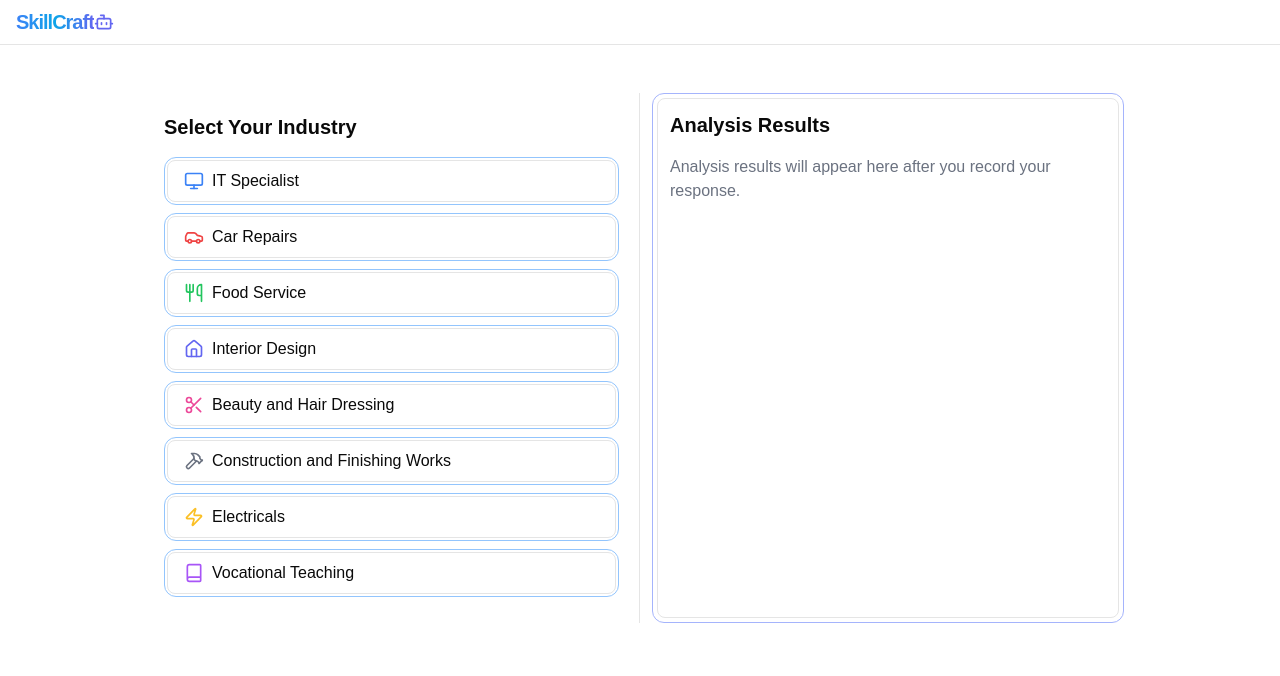
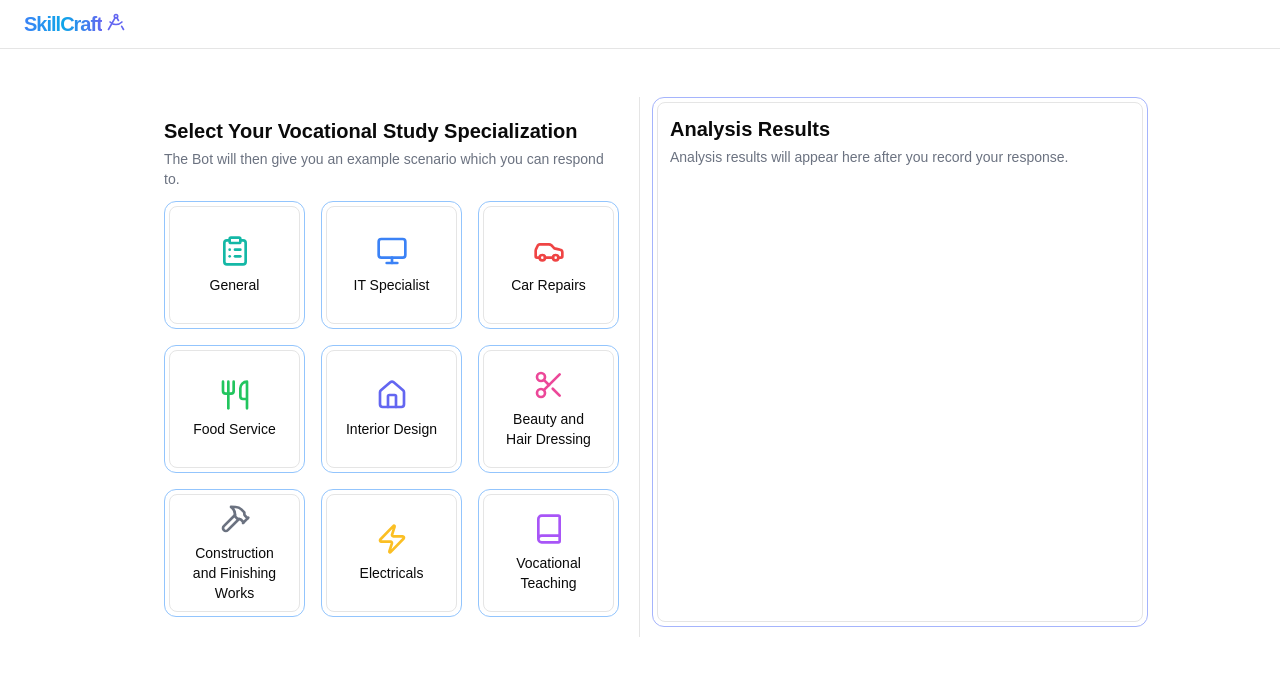
Before and after one commit to bashybaranaba/skillcraft, a Next.js app: page / in a window 1280 px wide. Shown: the top 676 px of the page. Built offline with nearby package versions, Linux system fonts and the light colour scheme.

Commit message:
feat: more ui changes

```diff
--- a/app/api/llm/scenario/route.ts
+++ b/app/api/llm/scenario/route.ts
@@ -16,7 +16,7 @@ You are a creative assistant that generates simple scenarios for vocational stud
 
         Industry: ${industry}
 
-Generate a concise scenario (max 100 words) that is relevant to the industry and can help assess the following soft skills:
+        Generate a concise and simple scenario with a single matter (max 100 words) that is relevant to the industry and can help assess the following soft skills:
         - Communication
         - Social Intelligence
         - Problem-Solving
--- a/app/page.tsx
+++ b/app/page.tsx
@@ -1,16 +1,16 @@
 import Image from "next/image";
 import AudioRecorder from "@/components/audio/AudioRecorder";
-import { Bot } from "lucide-react";
+import { DraftingCompass } from "lucide-react";
 
 export default function Home() {
   return (
     <div>
-      <div className="border-b p-3 px-4">
+      <div className="border-b p-3 px-6">
         <div className="flex items-center">
           <p className=" pointer-events-none whitespace-pre-wrap bg-gradient-to-r from-blue-500 via-sky-500 to-indigo-500 bg-clip-text text-center text-xl font-bold leading-none tracking-tighter text-transparent">
             SkillCraft
           </p>
-          <Bot className="h-5 w-5 text-indigo-500" />
+          <DraftingCompass className="h-5 w-5 ml-1 mb-1 text-indigo-500" />
         </div>
       </div>
       <div className="flex flex-col items-center w-full justify-items-center">
--- a/components/audio/AudioRecorder.tsx
+++ b/components/audio/AudioRecorder.tsx
@@ -224,7 +224,17 @@ const AudioRecorder: React.FC = () => {
             <IndustrySelector onSelect={handleIndustrySelect} />
           )}
 
-          {loadingScenario && <Loader2 className="h-6 w-6 animate-spin" />}
+          {loadingScenario && (
+            <div className="flex flex-col items-center justify-center">
+              <Loader2 className="h-8 w-8 animate-spin text-indigo-500" />
+              <p className="text-gray-500 text-lg mt-2">
+                Generating scenario...
+              </p>
+              <p className="text-gray-500 text-sm mt-1">
+                Prepare to respond to scenario by recording your audio
+              </p>
+            </div>
+          )}
 
           {selectedIndustry && scenario && scenarioAudio && (
             <div className="p-2">
@@ -278,9 +288,9 @@ const AudioRecorder: React.FC = () => {
       </div>
 
       {/* Right Side */}
-      <div className="col-span-12 lg:col-span-6 p-1 mx-3 border border-indigo-300 rounded-xl h-[530px]">
+      <div className="col-span-12 lg:col-span-6 p-1 mx-3 border border-indigo-300 rounded-xl h-[530px] w-full">
         <div className="border p-3 rounded-lg h-full ">
-          <h2 className="text-xl font-semibold mb-4">Analysis Results</h2>
+          <h2 className="text-xl font-semibold mb-1">Analysis Results</h2>
           {analysisResult ? (
             <ScrollArea className="h-[450px] pr-3">
               <p className="mb-4">
@@ -310,7 +320,7 @@ const AudioRecorder: React.FC = () => {
             </ScrollArea>
           ) : (
             <div>
-              <p className="text-gray-500">
+              <p className="text-gray-500 text-sm">
                 Analysis results will appear here after you record your
                 response.
               </p>
--- a/components/industry/IndustrySelector.tsx
+++ b/components/industry/IndustrySelector.tsx
@@ -10,9 +10,11 @@ import {
   Hammer,
   Zap,
   Book,
+  ClipboardList,
 } from "lucide-react";
 
 const industries = [
+  { name: "General ", icon: ClipboardList, color: "text-teal-500" }, // Added General Tasks
   { name: "IT Specialist", icon: Monitor, color: "text-blue-500" },
   { name: "Car Repairs", icon: Car, color: "text-red-500" },
   { name: "Food Service", icon: Utensils, color: "text-green-500" },
@@ -34,19 +36,24 @@ interface IndustrySelectorProps {
 const IndustrySelector: React.FC<IndustrySelectorProps> = ({ onSelect }) => {
   return (
     <div className="p-1">
-      <h2 className="text-xl font-semibold mb-4">Select Your Industry</h2>
-      <ul className="space-y-2">
+      <h2 className="text-xl font-semibold mb-1">
+        Select Your Vocational Study Specialization
+      </h2>
+      <p className="text-sm text-gray-500 mb-3">
+        The Bot will then give you an example scenario which you can respond to.
+      </p>
+      <ul className="grid grid-cols-1 md:grid-cols-2 lg:grid-cols-3 gap-4">
         {industries.map(({ name, icon: Icon, color }) => (
           <li
             key={name}
-            className="border p-0.5 border-blue-300 rounded-xl flex items-center"
+            className="flex items-center justify-center h-32 w-full border border-blue-300 rounded-xl p-1"
           >
             <button
-              className="w-full text-left px-4 py-2 border rounded-lg hover:bg-gray-100 flex items-center space-x-2"
+              className="w-full h-full text-center px-4 py-2 flex flex-col items-center justify-center space-y-2 rounded-lg border hover:bg-gray-100"
               onClick={() => onSelect(name)}
             >
-              <Icon className={`${color} w-5 h-5`} />
-              <span>{name}</span>
+              <Icon className={`${color} w-8 h-8`} />
+              <span className="text-sm font-medium">{name}</span>
             </button>
           </li>
         ))}
```
Lines whose indentation alone changed are shown as unchanged.
